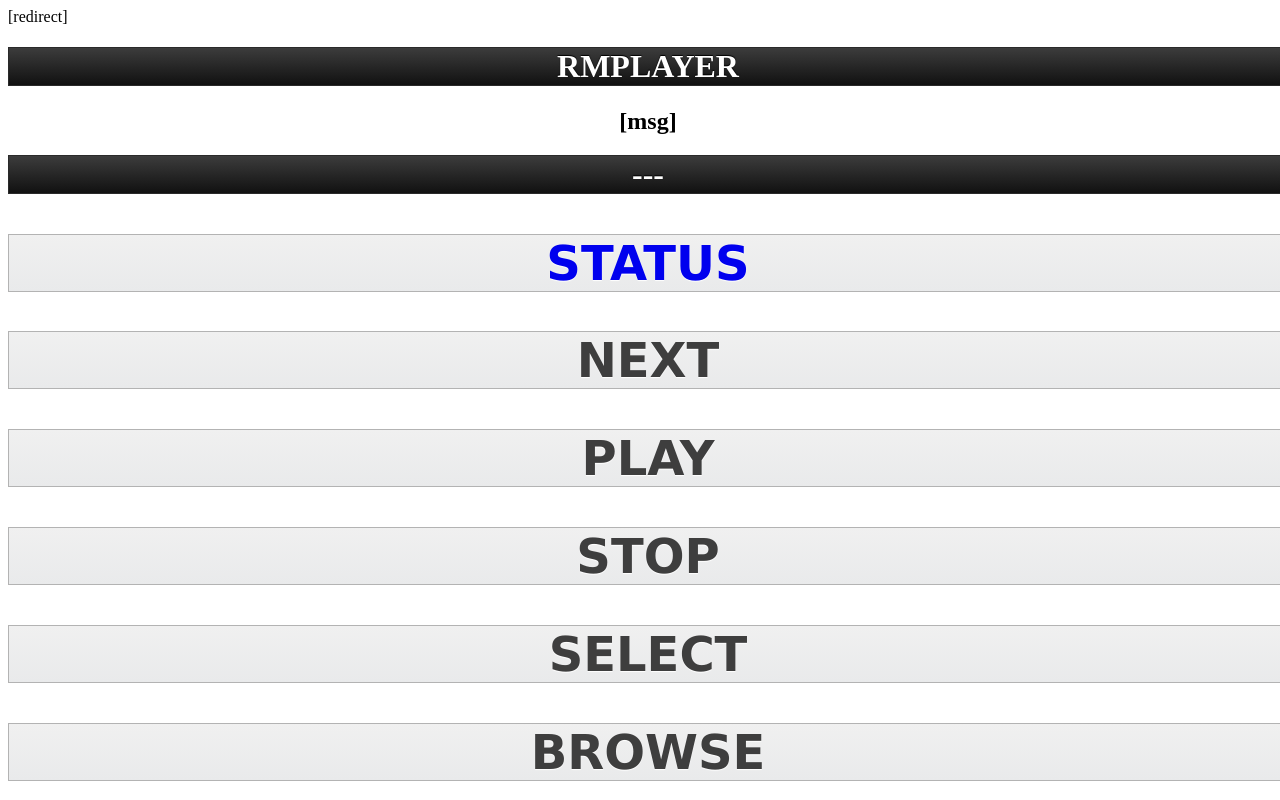
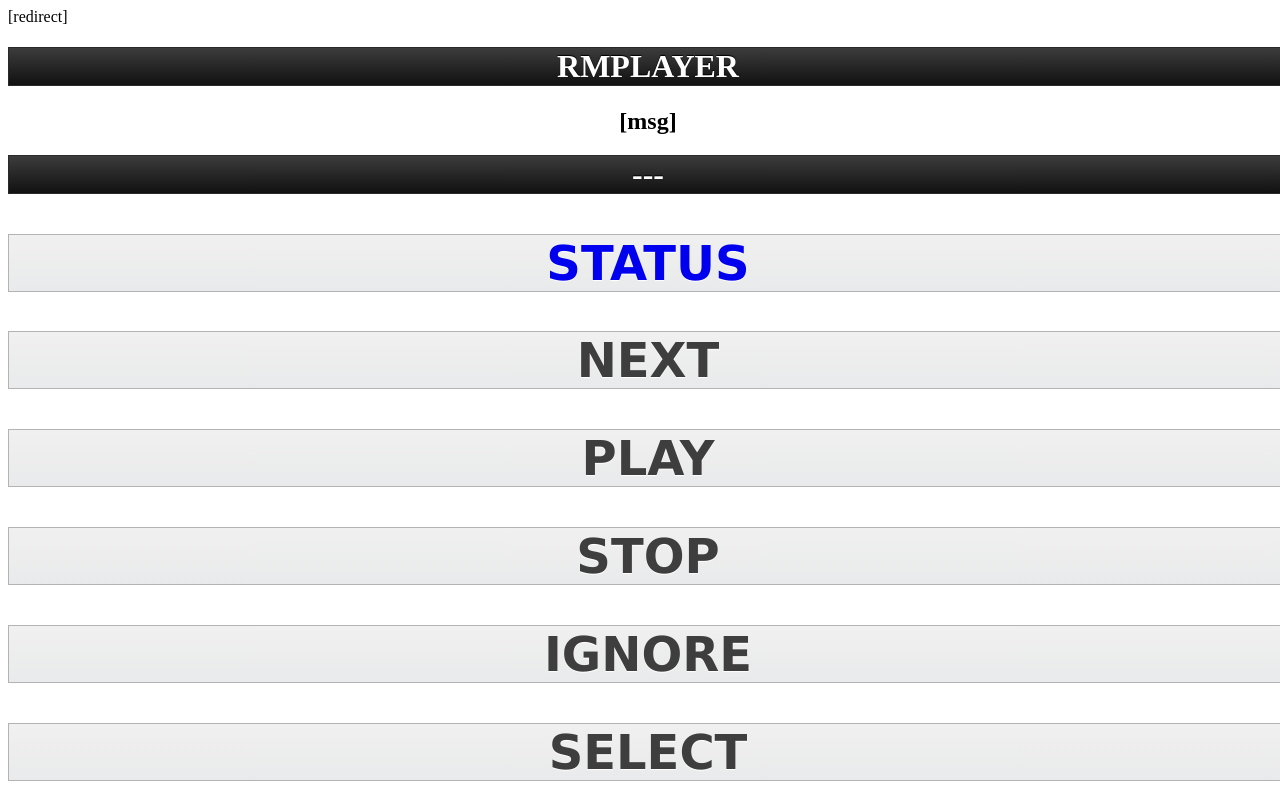
Before and after one commit to jacob-jarick/rmplayer, a plain HTML site: page web/index.html in a window 1280 px wide. Shown: the top 800 px of the page. Drawn offline with Linux system fonts and the light colour scheme.

Commit message:
ignore button added to webui, vol commands updated

```diff
--- a/web/index.html
+++ b/web/index.html
@@ -126,6 +126,12 @@ body {
 		</div>
 		</a>
 
+		<a href=/ignore>
+		<div>
+			<h2 class="button">IGNORE</h2>
+		</div>
+		</a>
+
 		</a> <a href=/select>
 		<div>
 			<h2 class="button">SELECT</h2>
```
Also changed, not shown: 2 other files.
